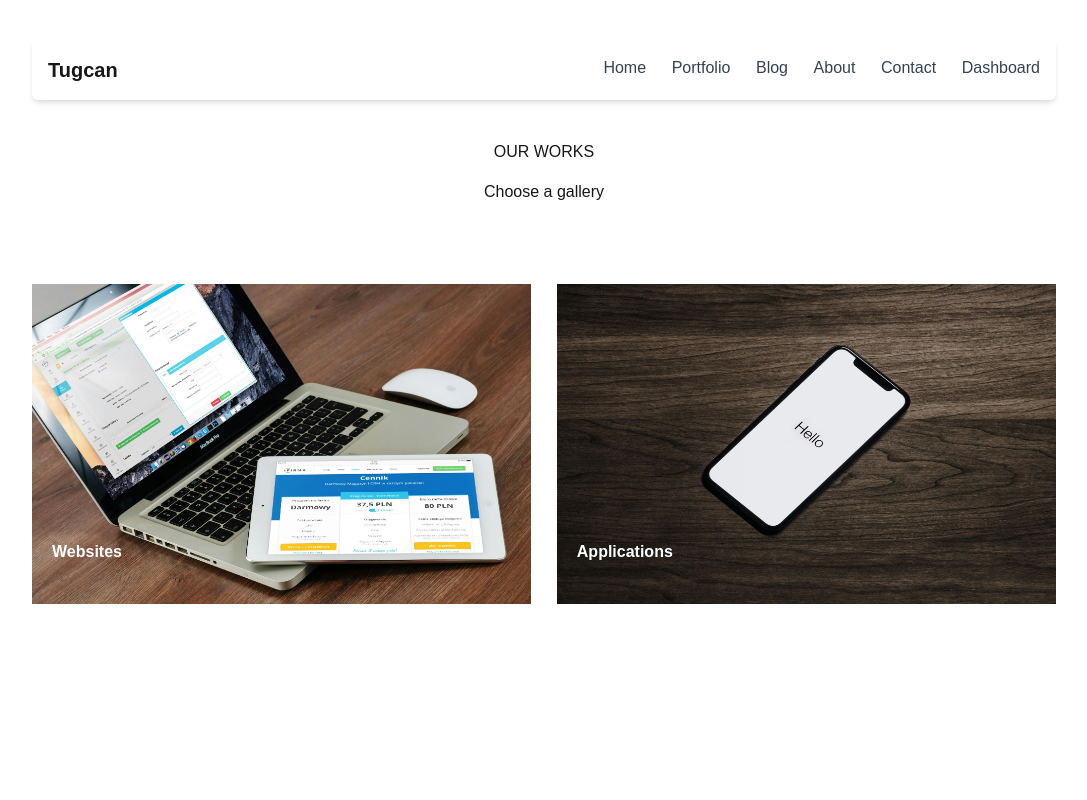
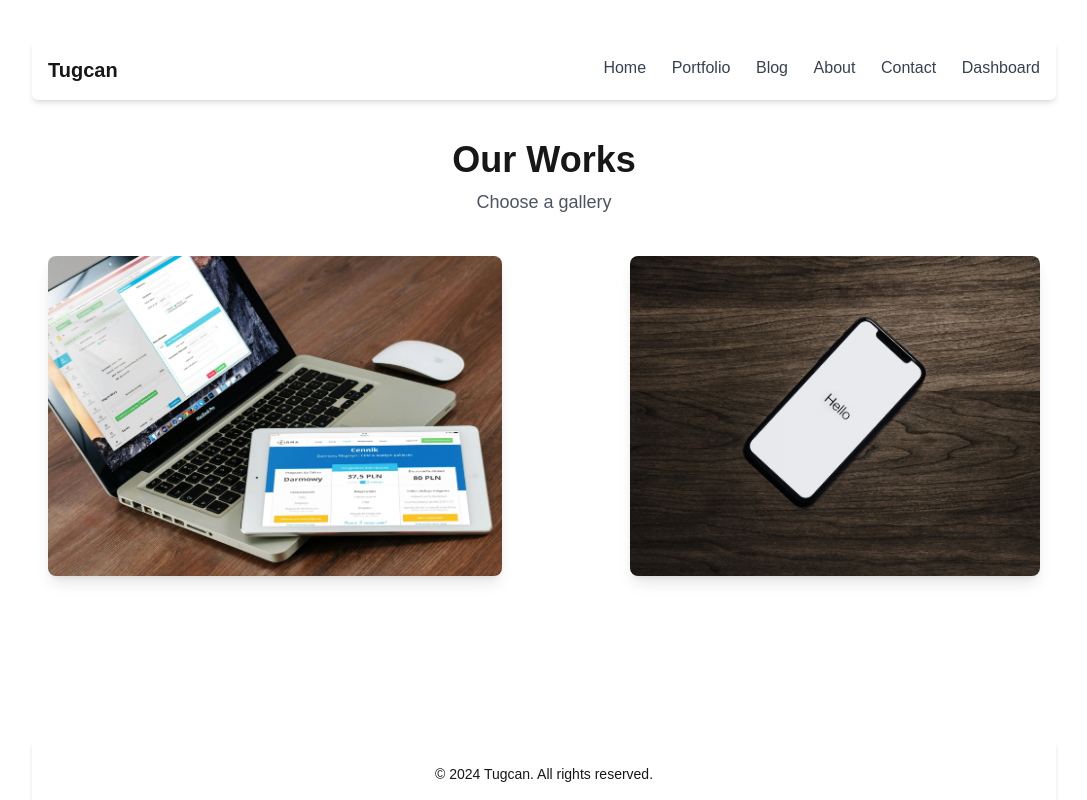
Before and after one commit to tugcan-kartal/Blog, a Next.js app: page /portfolio in a window 1280 px wide. Shown: the top 800 px of the page, without its empty margins (96-1183 px from the left). Built offline with nearby package versions, Linux system fonts and the light colour scheme.

Commit message:
starting category

```diff
--- a/src/app/page.tsx
+++ b/src/app/page.tsx
@@ -4,7 +4,7 @@ import Link from "next/link";
 
 export default function Home() {
   return (
-    <div className="flex justify-center items-center min-h-screen">
+    <div className="flex justify-center items-center min-h-[75vh]">
       <div className="container flex flex-col lg:flex-row justify-center items-center gap-x-[10vw]">
 
         <div className="flex flex-col gap-6 max-w-lg text-center lg:text-left">
--- a/src/app/portfolio/[category]/page.tsx
+++ b/src/app/portfolio/[category]/page.tsx
@@ -0,0 +1,11 @@
+import React from "react";
+
+const Category:React.FC=()=>{
+    return(
+        <div>
+            Kategori
+        </div>
+    )
+}
+
+export default Category;
--- a/src/app/portfolio/layout.tsx
+++ b/src/app/portfolio/layout.tsx
@@ -6,7 +6,7 @@ interface LayoutProps{
 
 const Layout:React.FC<LayoutProps>=({children})=>{
     return(
-        <div className="min-h-screen">
+        <div className="min-h-[70vh]">
             {children}
         </div>
     )
--- a/src/app/portfolio/page.tsx
+++ b/src/app/portfolio/page.tsx
@@ -4,28 +4,51 @@ import WebsiteImage from "@/../public/PortfolioPage-Websites.jpg";
 import ApplicationsImage from "@/../public/PortfolioPage-Applications.jpg";
 import Link from "next/link";
 
-
-const Portfolio:React.FC=()=>{
-    return(
-        <div>
-            <div className="mt-[5vh] flex flex-col items-center justify-center gap-y-[2vh]">
-                <div>OUR WORKS</div>
-                <div>Choose a gallery</div>
+const Portfolio: React.FC = () => {
+    return (
+        <div className="container mx-auto px-4 mt-[5vh]">
+            <div className="text-center mb-10">
+                <h1 className="text-4xl font-bold mb-2">Our Works</h1>
+                <p className="text-lg text-gray-600">Choose a gallery</p>
             </div>
 
-            <div className="flex justify-between mt-[10vh] gap-x-[2vw]">
-                <div className="relative">
-                    <Link href={"/portfolio/websites"} className="absolute text-white bottom-10 left-5 font-semibold">Websites</Link>
-                    <Image className="w-[40vw] h-[40vh]" src={WebsiteImage} alt="not found"/>
+            <div className="flex flex-col md:flex-row justify-evenly gap-x-[10vw]">
+                {/* Websites Section */}
+                <div className="relative group transition duration-300">
+                    <Link
+                        href="/portfolio/websites"
+                        className="block overflow-hidden rounded-lg shadow-lg transition-transform duration-300 group-hover:scale-105"
+                    >
+                        <Image
+                            className="w-full h-[40vh] object-cover"
+                            src={WebsiteImage}
+                            alt="Websites Portfolio"
+                        />
+                        <div className="absolute inset-0 flex items-center justify-center bg-black bg-opacity-60 text-white font-semibold opacity-0 group-hover:opacity-100 transition duration-300">
+                            Websites
+                        </div>
+                    </Link>
                 </div>
 
-                <div className="relative">
-                    <Link href={"/portfolio/applications"} className="absolute text-white bottom-10 left-5 font-semibold">Applications</Link>
-                    <Image className="w-[40vw] h-[40vh]" src={ApplicationsImage} alt="not found"/>
+                {/* Applications Section */}
+                <div className="relative group transition duration-300">
+                    <Link
+                        href="/portfolio/applications"
+                        className="block overflow-hidden rounded-lg shadow-lg transition-transform duration-300 group-hover:scale-105"
+                    >
+                        <Image
+                            className="w-full h-[40vh] object-cover"
+                            src={ApplicationsImage}
+                            alt="Applications Portfolio"
+                        />
+                        <div className="absolute inset-0 flex items-center justify-center bg-black bg-opacity-60 text-white font-semibold opacity-0 group-hover:opacity-100 transition duration-300">
+                            Applications
+                        </div>
+                    </Link>
                 </div>
             </div>
         </div>
-    )
-}
+    );
+};
 
 export default Portfolio;
```
